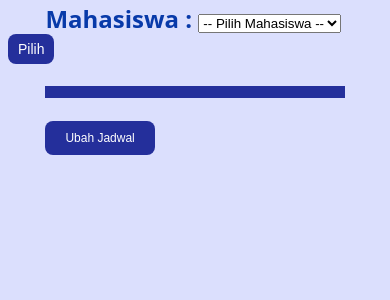
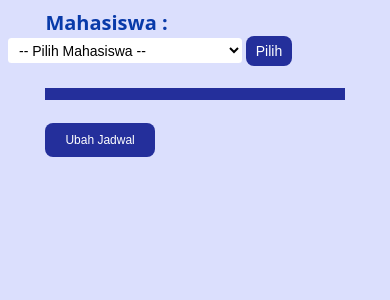
Before and after one commit to Theofilusarifin/project-fsp, a PHP site: page / in a window 390 px wide. Shown: the top 300 px of the page. Run offline with PHP 8.4, Linux system fonts and the light colour scheme; data that the repository does not hold is empty.

Commit message:
Update styling and variable

```diff
--- a/css/custom.css
+++ b/css/custom.css
@@ -5,6 +5,7 @@
     line-height: 1.42em;
     color: #000000;
     background-color: #DBDFFD;
+    padding-top: 1%;
 }
 
 table {
@@ -80,20 +81,6 @@
     box-shadow: 0 6px 6px -6px #0E1119;
 }
 
-/* .container td:hover {
-background-color: #FFF842;
-color: #403E10;
-font-weight: bold;
-
-box-shadow: #7F7C21 -1px 1px, #7F7C21 -2px 2px, #7F7C21 -3px 3px, #7F7C21 -4px 4px, #7F7C21 -5px 5px, #7F7C21 -6px 6px;
-transform: translate3d(6px, -6px, 0);
-
-transition-delay: 0s;
-    transition-duration: 0.4s;
-    transition-property: all;
-transition-timing-function: line;
-} */
-
 @media (max-width: 800px) {
 
     .container th{
@@ -115,6 +102,10 @@
     font-size: 16px;
     margin-left: 10%;
     cursor: pointer;
+}
+
+#btn_ubah:disabled{
+    cursor: not-allowed;
 }
 
 #btn_pilih{
@@ -146,4 +137,39 @@
     padding-left: 10%;
 }
 
+@media (max-width: 800px) {
+    label{
+        font-weight: bold;
+        font-size: 20px;
+        color: #083AA9;
+    }
+}
+
 /* Select Styling */
+select {
+    width: 100%;
+    min-width: 15ch;
+    max-width: 30ch;
+    border: 1px solid var(--select-border);
+    border-radius: 0.25em;
+    padding: 0.25em 0.5em;
+    font-size: 16px;
+    cursor: pointer;
+    line-height: 1.1;
+    background-color: #fff;
+}
+
+@media (max-width: 800px) {
+    select {
+        width: 100%;
+        min-width: 15ch;
+        max-width: 30ch;
+        border: 1px solid var(--select-border);
+        border-radius: 0.25em;
+        padding: 0.25em 0.5em;
+        font-size: 14px;
+        cursor: pointer;
+        line-height: 1.1;
+        background-color: #fff;
+    }
+}
--- a/index.php
+++ b/index.php
@@ -23,7 +23,7 @@
             $mahasiswa = new Mahasiswa("localhost", "root", "", "project_uts");
 
             // Define prequisities data
-            $selected_nrp = 0;
+            $selected_nrp = "";
             $is_disabled = "disabled";
             // Check if there any nrp that already selected
             if (isset($_GET['selector_nrp'])) {
```
Also changed, not shown: ubah_jadwal.php (+0 -18 lines).
